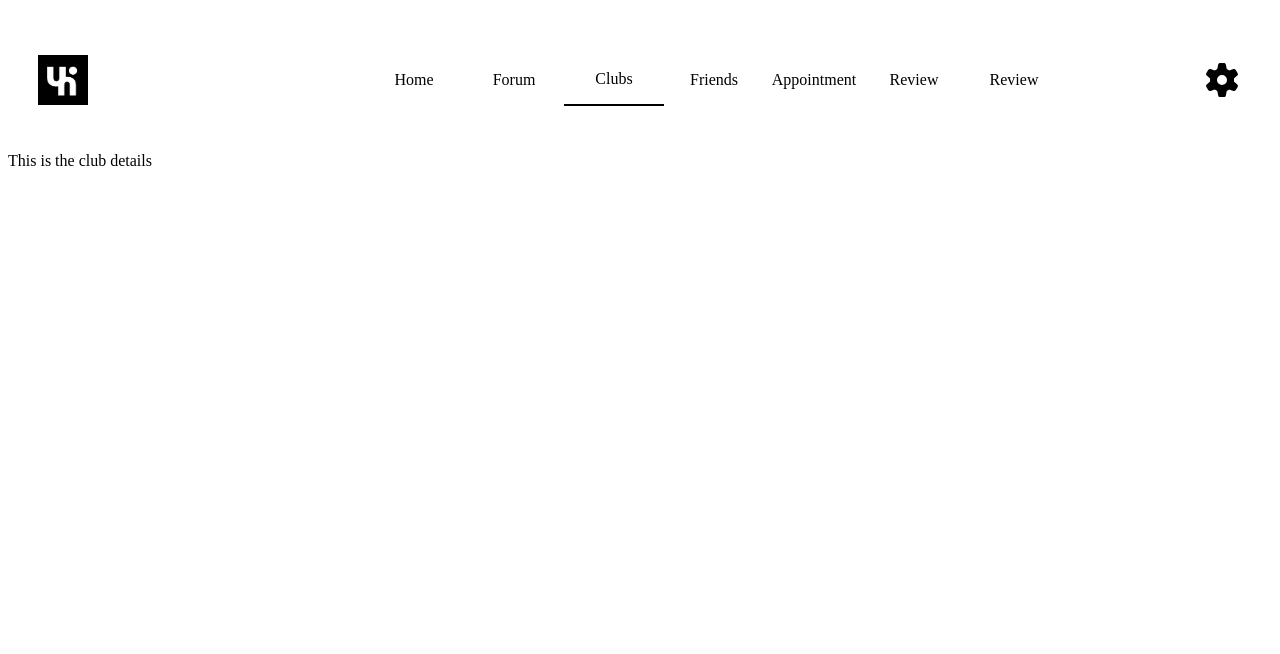
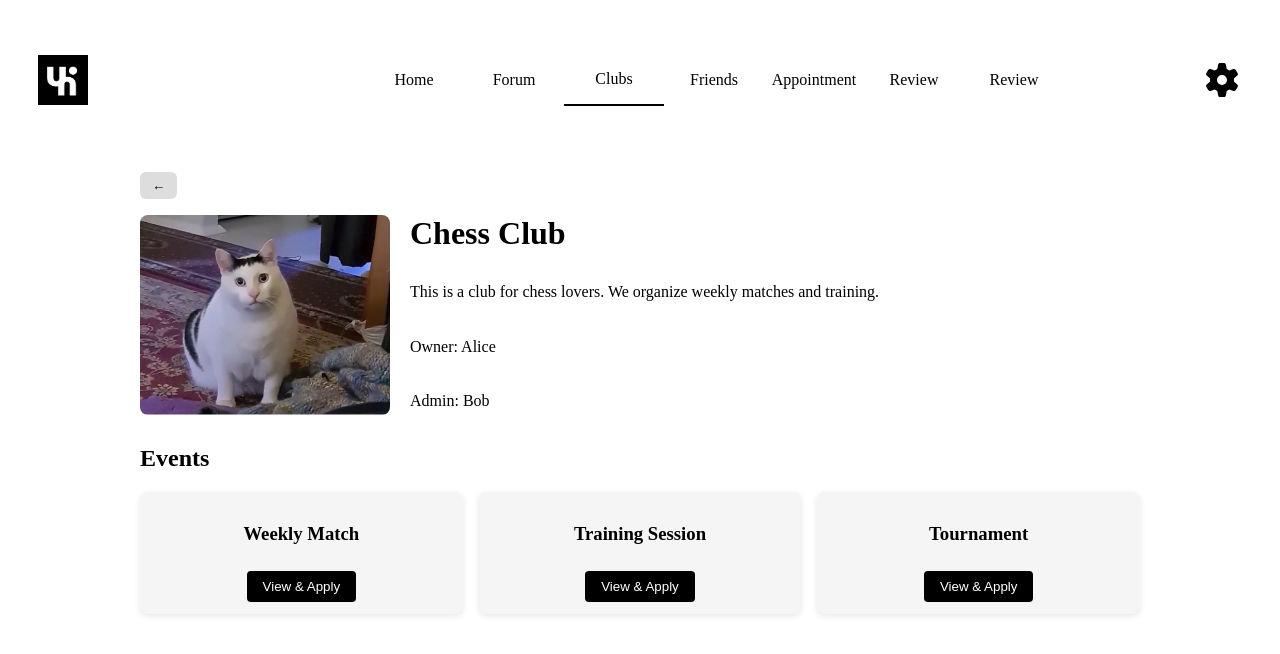
Before and after one commit to Suusana/UniCircle, a React (Vite) app in the folder Frontend/: page /main/clubs/id in a window 1280 px wide. Shown: the top 654 px of the page. Built offline with nearby package versions, Linux system fonts and the light colour scheme.

Commit message:
event complete

```diff
--- a/Frontend/src/components/Button.jsx
+++ b/Frontend/src/components/Button.jsx
@@ -0,0 +1,14 @@
+import styled from "styled-components";
+
+export const BackButton = styled.button`
+  margin-bottom: 16px;
+  padding: 6px 12px;
+  background: #ddd;
+  border: none;
+  border-radius: 6px;
+  cursor: pointer;
+
+  &:hover {
+    background: #bbb;
+  }
+`;
--- a/Frontend/src/pages/ClubDetail.jsx
+++ b/Frontend/src/pages/ClubDetail.jsx
@@ -1,6 +1,109 @@
-const ClubDetail = ()=>{
+import styled from "styled-components";
+import { Link, useNavigate } from "react-router-dom";
+import img from "../assets/example.png"
+import { BackButton } from "../components/Button";
+
+const Container = styled.div`
+  padding: 20px;
+  max-width: 1000px;
+  margin: 0 auto;
+`;
+
+const ClubInfo = styled.div`
+  display: flex;
+  gap: 20px;
+  margin-bottom: 30px;
+`;
+
+const ClubImg = styled.img`
+  width: 250px;
+  height: 200px;
+  object-fit: cover;
+  border-radius: 8px;
+`;
+
+const Info = styled.div`
+  display: flex;
+  flex-direction: column;
+  justify-content: space-between;
+`;
+
+const Title = styled.h1`
+  margin: 0;
+`;
+
+const Text = styled.p`
+  margin: 5px 0;
+`;
+const EventsList = styled.div`
+  display: grid;
+  grid-template-columns: repeat(3, 1fr);
+  gap: 16px;
+`;
+
+const EventCard = styled.div`
+  background-color: #f5f5f5;
+  border-radius: 8px;
+  padding: 12px;
+  text-align: center;
+  box-shadow: 0 2px 6px rgba(0,0,0,0.1);
+`;
+
+const EventButton = styled.button`
+  background-color: #000;
+  color: #fff;
+  border: none;
+  padding: 8px 16px;
+  margin-top: 8px;
+  border-radius: 4px;
+  cursor: pointer;
+  transition: background-color 0.3s;
+  &:hover {
+    background-color: #555;
+  }
+`;
+
+const ClubDetail = () => {
+  const club = {
+    name: "Chess Club",
+    img: img,
+    description: "This is a club for chess lovers. We organize weekly matches and training.",
+    owner: "Alice",
+    admin: "Bob",
+    events: [
+      { id: 1, name: "Weekly Match" },
+      { id: 2, name: "Training Session" },
+      { id: 3, name: "Tournament" }
+    ]
+  };
+  const navigate = useNavigate();
+
   return (
-    <div>This is the club details</div>
+    <Container>
+      <BackButton onClick={() => navigate(-1)}>←</BackButton>
+      <ClubInfo>
+        <ClubImg src={club.img} alt={club.name} />
+        <Info>
+          <Title>{club.name}</Title>
+          <Text>{club.description}</Text>
+          <Text>Owner: {club.owner}</Text>
+          <Text>Admin: {club.admin}</Text>
+        </Info>
+      </ClubInfo>
+
+      <h2>Events</h2>
+      <EventsList>
+        {club.events.map(event => (
+          <EventCard key={event.id}>
+            <h3>{event.name}</h3>
+            <Link to={`/main/clubs/event`}>
+              <EventButton>View & Apply</EventButton>
+            </Link>
+          </EventCard>
+        ))}
+      </EventsList>
+    </Container>
   );
 }
+
 export default ClubDetail;
--- /dev/null
+++ b/Frontend/src/pages/Event.jsx
@@ -0,0 +1,67 @@
+import React from "react";
+import { useNavigate, useParams } from "react-router-dom";
+import styled from "styled-components";
+import { BackButton } from "../components/Button";
+
+const Container = styled.div`
+  max-width: 800px;
+  margin: 20px auto;
+  padding: 24px;
+  background: #fff;
+  border-radius: 12px;
+  box-shadow: 0 4px 12px rgba(0,0,0,0.1);
+`;
+
+const EventTitle = styled.h2`
+  font-size: 28px;
+  margin-bottom: 16px;
+`;
+
+const Info = styled.p`
+  margin: 8px 0;
+  font-size: 16px;
+`;
+
+const ApplyButton = styled.button`
+  margin-top: 20px;
+  padding: 10px 20px;
+  background: black;
+  color: white;
+  border: none;
+  border-radius: 8px;
+  cursor: pointer;
+
+  &:hover {
+    background: gray;
+  }
+`;
+
+const EventDetail = () => {
+  const { id } = useParams();
+  const navigate = useNavigate();
+  const event = {
+    id,
+    name: "Music Festival",
+    description:
+      "A fun festival with live music, food, and games. Everyone is welcome!",
+    address: "123 Main Street, Sydney",
+    time: "2025-09-15 18:00",
+    participants: 52,
+    owner: "Alice",
+  };
+
+  return (
+    <Container>
+      <BackButton onClick={() => navigate(-1)}>←</BackButton>
+      <EventTitle>{event.name}</EventTitle>
+      <Info><strong>Description:</strong> {event.description}</Info>
+      <Info><strong>Address:</strong> {event.address}</Info>
+      <Info><strong>Time:</strong> {event.time}</Info>
+      <Info><strong>Participants:</strong> {event.participants}</Info>
+      <Info><strong>Publisher:</strong> {event.owner}</Info>
+      <ApplyButton>Apply</ApplyButton>
+    </Container>
+  );
+};
+
+export default EventDetail;
--- a/Frontend/src/router/index.jsx
+++ b/Frontend/src/router/index.jsx
@@ -11,6 +11,7 @@ import Review from "../pages/Review.jsx";
 import Layout from "../Layout.jsx";
 import Timetable from "../pages/Timetable.jsx";
 import ClubDetail from "../pages/ClubDetail.jsx";
+import Event from "../pages/Event.jsx";
 //This is react-router-dom v7
 //This file defines all the routes in the application
 
@@ -31,6 +32,7 @@ const Router = createBrowserRouter([
       { path: "friends", element: <Friends /> },
       { path: "clubs", element: <Clubs />},
       { path: "clubs/id", element: <ClubDetail /> },
+      { path: "clubs/event", element: <Event /> },
       { path: "appointment", element: <Appointment /> },
       { path: "discussion", element: <DiscussionBoard /> },
       { path: "review", element: <Review /> },
```
